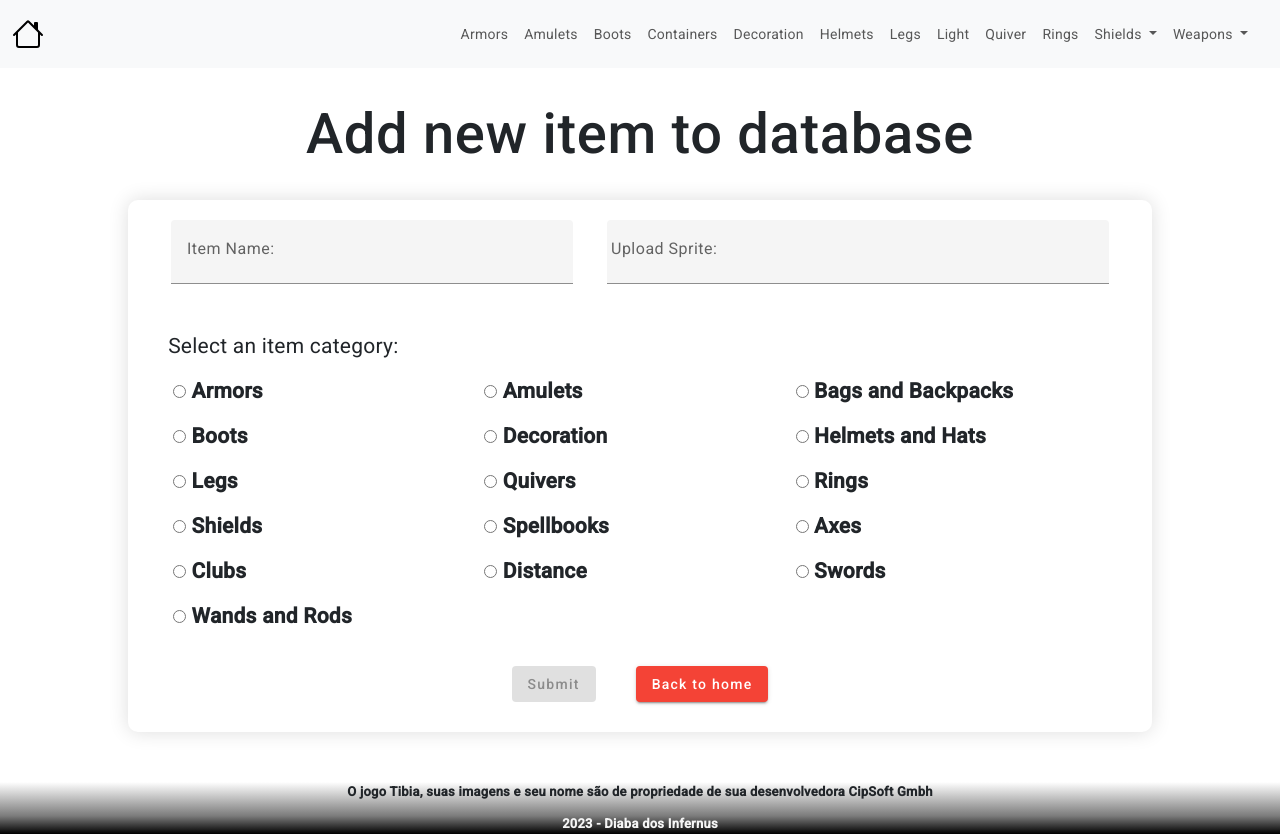
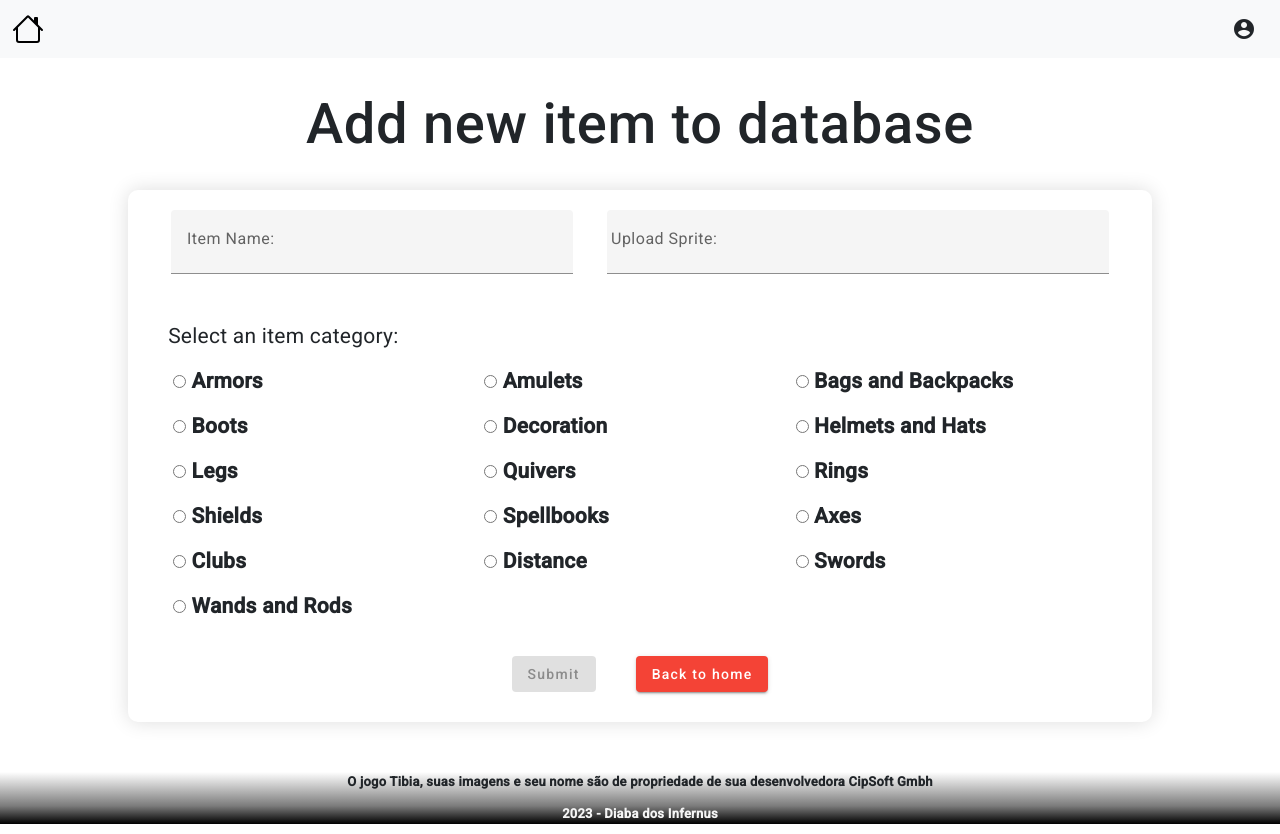
Before and after one commit to jeanbrunemello/app-tibia-colecao, an Angular app: page /createItem in a window 1280 px wide. Built offline with nearby package versions, Linux system fonts and the light colour scheme.

Commit message:
implementação de componente e funcionalidade de filtragem por categorias, remoção de links do menu

```diff
--- a/src/app/app-routing.module.ts
+++ b/src/app/app-routing.module.ts
@@ -1,4 +1,4 @@
-import { NgModule } from '@angular/core';
+import { NgModule, Component } from '@angular/core';
 import { RouterModule, Routes } from '@angular/router';
 import { FormularioComponent } from './components/formulario/formulario.component';
 import { HomeComponent } from './components/home/home.component';
@@ -26,6 +26,10 @@ component:HomeComponent
   {
     path: "editItem/:id",
     component: EditFormComponent
+  },
+  {
+    path: "category/:id",
+    component: HomeComponent
   }
 ];
 
--- /dev/null
+++ b/src/app/components/filters/filters.component.html
@@ -0,0 +1,29 @@
+<button mat-button [matMenuTriggerFor]="categories">Filter<mat-icon>
+    filter_list
+</mat-icon></button>
+<mat-menu #categories="matMenu">
+    <button mat-menu-item [matMenuTriggerFor]="bodyEquipment">Body Equipment</button>
+    <button mat-menu-item [matMenuTriggerFor]="weaponsEquipment">Weapons</button>
+    <button mat-menu-item [matMenuTriggerFor]="shieldsEquipment">Shields</button>
+    <button mat-menu-item [matMenuTriggerFor]="otherEquipment">Others</button>
+</mat-menu>
+
+<mat-menu #bodyEquipment="matMenu">
+    <a mat-menu-item class="nav-link" aria-current="page" *ngFor="let category of categoriesBody"
+        routerLink="/category/{{category}}">{{category}}</a>
+</mat-menu>
+
+<mat-menu #weaponsEquipment="matMenu">
+    <a mat-menu-item class="nav-link" aria-current="page" *ngFor="let category of categoriesWeapons"
+        routerLink="/category/{{category}}">{{category}}</a>
+</mat-menu>
+
+<mat-menu #shieldsEquipment="matMenu">
+    <a mat-menu-item class="nav-link" aria-current="page" *ngFor="let category of categoriesShields"
+        routerLink="/category/{{category}}">{{category}}</a>
+</mat-menu>
+
+<mat-menu #otherEquipment="matMenu">
+    <a mat-menu-item class="nav-link" aria-current="page" *ngFor="let category of categoriesOthers"
+        routerLink="/category/{{category}}">{{category}}</a>
+</mat-menu>
--- /dev/null
+++ b/src/app/components/filters/filters.component.ts
@@ -0,0 +1,13 @@
+import { Component } from '@angular/core';
+
+@Component({
+  selector: 'app-filters',
+  templateUrl: './filters.component.html',
+  styleUrls: ['./filters.component.css']
+})
+export class FiltersComponent {
+  categoriesBody: string[] = ["Armors", "Amulets", "Boots", "Helmets and Hats", "Legs", "Quivers", "Rings"]
+  categoriesWeapons: string[] = ["Axes", "Clubs", "Distance", "Swords", "Wands and Rods"]
+  categoriesShields: string[] = ["Shields", "Spellbooks"]
+  categoriesOthers: string[] = ["Bags and Backpacks", "Decoration"]
+}
--- a/src/app/components/header/header.component.css
+++ b/src/app/components/header/header.component.css
@@ -0,0 +1,3 @@
+mat-menu a{
+    width: 100%;
+}
--- a/src/app/components/header/header.component.html
+++ b/src/app/components/header/header.component.html
@@ -1,7 +1,7 @@
 <header>
     <nav class="navbar bg-body-tertiary">
         <div class="container-fluid">
-            <a class="navbar-brand" routerLink="home">
+            <a class="navbar-brand" routerLink="/home">
                 <svg xmlns="http://www.w3.org/2000/svg" width="32" height="32" fill="currentColor" class="bi bi-house"
                     viewBox="0 0 16 16">
                     <path
@@ -11,61 +11,9 @@
             <nav class="navbar navbar-expand-lg bg-body-tertiary">
                 <div class="container-fluid">
                     <div class="collapse navbar-collapse" id="navbarNav">
-                        <ul class="navbar-nav">
-                            <li class="nav-item">
-                                <a class="nav-link" aria-current="page" routerLink="home">Armors</a>
-                            </li>
-                            <li class="nav-item">
-                                <a class="nav-link" routerLink="home">Amulets</a>
-                            </li>
-                            <li class="nav-item">
-                                <a class="nav-link" routerLink="home">Boots</a>
-                            </li>
-                            <li class="nav-item">
-                                <a class="nav-link" routerLink="home">Containers</a>
-                            </li>
-                            <li class="nav-item">
-                                <a class="nav-link" routerLink="home">Decoration</a>
-                            </li>
-                            <li class="nav-item">
-                                <a class="nav-link" routerLink="home">Helmets</a>
-                            </li>
-                            <li class="nav-item">
-                                <a class="nav-link" routerLink="home">Legs</a>
-                            </li>
-                            <li class="nav-item">
-                                <a class="nav-link">Light</a>
-                            </li>
-                            <li class="nav-item">
-                                <a class="nav-link" routerLink="home">Quiver</a>
-                            </li>
-                            <li class="nav-item">
-                                <a class="nav-link" routerLink="home">Rings</a>
-                            </li>
-                            <li class="nav-item dropdown">
-                                <a class="nav-link dropdown-toggle" routerLink="home" role="button" data-bs-toggle="dropdown"
-                                    aria-expanded="false">
-                                    Shields
-                                </a>
-                                <ul class="dropdown-menu">
-                                    <li><a class="dropdown-item" routerLink="home">Shields</a></li>
-                                    <li><a class="dropdown-item" routerLink="home">Spellbooks</a></li>
-                                </ul>
-                            </li>
-                            <li class="nav-item dropdown">
-                                <a class="nav-link dropdown-toggle" routerLink="home" role="button" data-bs-toggle="dropdown"
-                                    aria-expanded="false">
-                                    Weapons
-                                </a>
-                                <ul class="dropdown-menu">
-                                    <li><a class="dropdown-item" routerLink="home">Axes</a></li>
-                                    <li><a class="dropdown-item" routerLink="home">Clubs</a></li>
-                                    <li><a class="dropdown-item" routerLink="home">Distance</a></li>
-                                    <li><a class="dropdown-item" routerLink="home">Swords</a></li>
-                                    <li><a class="dropdown-item" routerLink="home">Wands & Rods</a></li>
-                                </ul>
-                            </li>
-                        </ul>
+                        <mat-icon>
+                                account_circle
+                        </mat-icon>
                     </div>
                 </div>
             </nav>
--- a/src/app/components/header/header.component.ts
+++ b/src/app/components/header/header.component.ts
@@ -1,4 +1,7 @@
 import { Component } from '@angular/core';
+import { ActivatedRoute, Router } from '@angular/router';
+import { ItemService } from 'src/app/services/item.service';
+import { Item } from '../itemInterface';
 
 @Component({
   selector: 'app-header',
@@ -7,4 +10,16 @@ import { Component } from '@angular/core';
 })
 export class HeaderComponent {
 
+
+constructor(private service: ItemService, private ActivatedRoute: ActivatedRoute){
+
 }
+
+  categoriesBody: string[] = ["Armors", "Amulets", "Boots", "Helmets and Hats", "Legs", "Quivers", "Rings"]
+  categoriesWeapons: string[] = ["Axes", "Clubs", "Distance", "Swords", "Wands and Rods"]
+  categoriesShields: string[] = ["Shields", "Spellbooks"]
+  categoriesOthers: string[] = ["Bags and Backpacks", "Decoration"]
+
+ngOnInit(){}
+
+}
--- a/src/app/components/home/home.component.css
+++ b/src/app/components/home/home.component.css
@@ -15,6 +15,10 @@
 
 .home-header-button {
     text-align: end;
+}
+
+.home-filter{
+text-align: right;
 }
 
 
--- a/src/app/components/home/home.component.html
+++ b/src/app/components/home/home.component.html
@@ -7,7 +7,9 @@
         <button mat-raised-button color="primary" routerLink="/createItem">Add new item</button>
     </div>
 </section>
-
+<div class="home-filter">
+    <app-filters></app-filters>
+</div>
 <section class="home-items">
     <div *ngFor="let card of listCards">
         <app-card [itemCard]="card"></app-card>
@@ -18,7 +20,8 @@
 </section>
 
 <div class="flex">
-    <button class="home-items_btn" *ngIf="this.skip <= this.listCards.length && this.listCards.length > 0 && !this.categoryRoute" mat-stroked-button color="primary"
-        (click)="loadMore()">Show more
+    <button class="home-items_btn"
+        *ngIf="this.skip <= this.listCards.length && this.listCards.length > 0 && !this.categoryRoute"
+        mat-stroked-button color="primary" (click)="loadMore()">Show more
         items</button>
 </div>
--- a/src/app/components/home/home.component.ts
+++ b/src/app/components/home/home.component.ts
@@ -19,10 +19,10 @@ export class HomeComponent implements OnInit {
 
   categoryRoute: any;
 
-
   constructor(private service: ItemService, private activatedRoute: ActivatedRoute, private router: Router) { }
 
   ngOnInit() {
+    this.router.routeReuseStrategy.shouldReuseRoute = () => false;
     this.activatedRoute.paramMap.subscribe(params => {
       this.categoryRoute = params.get("id");
     })
@@ -30,11 +30,11 @@ export class HomeComponent implements OnInit {
   }
 
   startApplication() {
-    this.router.routeReuseStrategy.shouldReuseRoute = () => false;
     if (this.categoryRoute) {
       this.getItemsByCategory()
+    } else{
+      this.getAllItems()
     }
-    this.getAllItems()
   }
 
   getItemsByCategory() {
@@ -65,6 +65,7 @@ export class HomeComponent implements OnInit {
     this.getAllItems()
     console.log(this.take)
   }
+
 }
 
 }
```
Also changed, not shown: src/app/app.module.ts (+11 -4 lines), src/app/components/filters/filters.component.css (added), 1 other file (tests, documents, lock files or other folders). Lines whose indentation alone changed are shown as unchanged.
